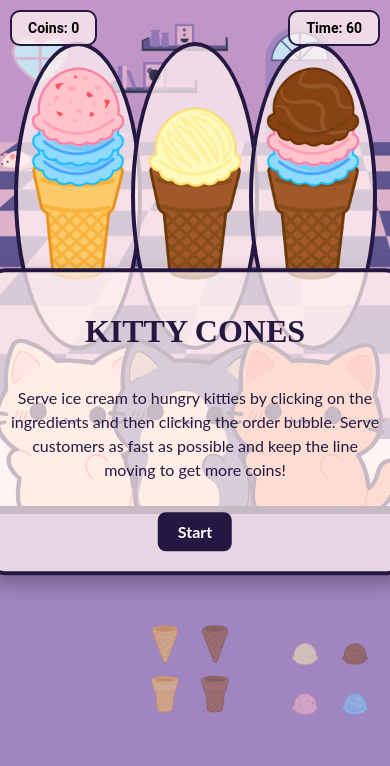
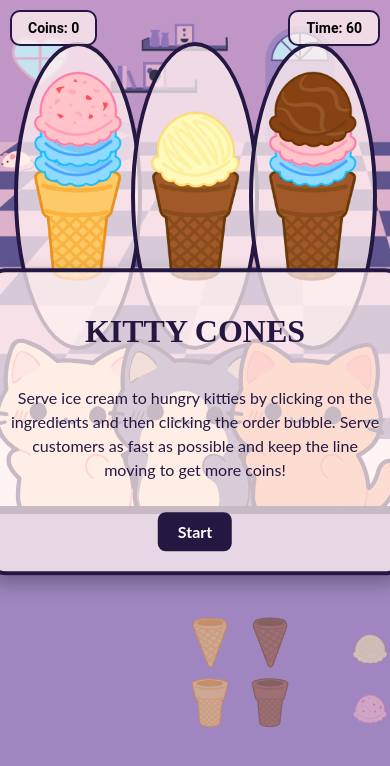
Before and after one commit to danielledonnelly/kittycones, a React (Vite) app: page / in a window 390 px wide. Shown: the top 766 px of the page. Built offline with nearby package versions, Linux system fonts and the light colour scheme.

Commit message:
mobile adjustments

```diff
--- a/src/App.css
+++ b/src/App.css
@@ -174,7 +174,7 @@ body {
   display: flex;
   flex-direction: column-reverse;
   align-items: center;
-  width: 100px;
+  width: 95px;
 }
 
 .order::before {
@@ -305,11 +305,11 @@ body {
   }
 
   .button {
-    width: 50px !important;
-    height: 50px !important;
+    width: 60px !important;
+    height: 60px !important;
     position: relative;
     flex-direction: row;
-    left: 100px !important;
+    left: 20px !important;
     bottom: 0px !important;
     gap: 0px !important;
   }
@@ -321,7 +321,6 @@ body {
     gap: 0px;
     width: 100%;
     padding: 20px;
-    left: -10px !important;
   }
 
   .cone-buttons,
@@ -369,19 +368,28 @@ body {
   }
 
   .ice-cream {
-    position: absolute;
-    width: 200px;
-    bottom: 10px;
+    position: relative;
+    transform: scale(0.7); /* Scale slightly smaller */
+    transform-origin: center bottom; /* Keep scaling anchored at the bottom */
+    width: 120px; /* Adjust size */
+    height: auto;
   }
 
-
   .ice-cream-cone {
-    width: 70%;
+    position: relative;
+    width: 100%;
+    bottom: 0;
+    z-index: 1;
   }
 
   .ice-cream-scoop {
-    width: 80%;
+    position: absolute;
+    left: 50%;
+    transform: translateX(-50%) translateY(85px);
+    width: 100%;
+    z-index: 2;
   }
+
 
   .order::before {
     width: 120px;
```
